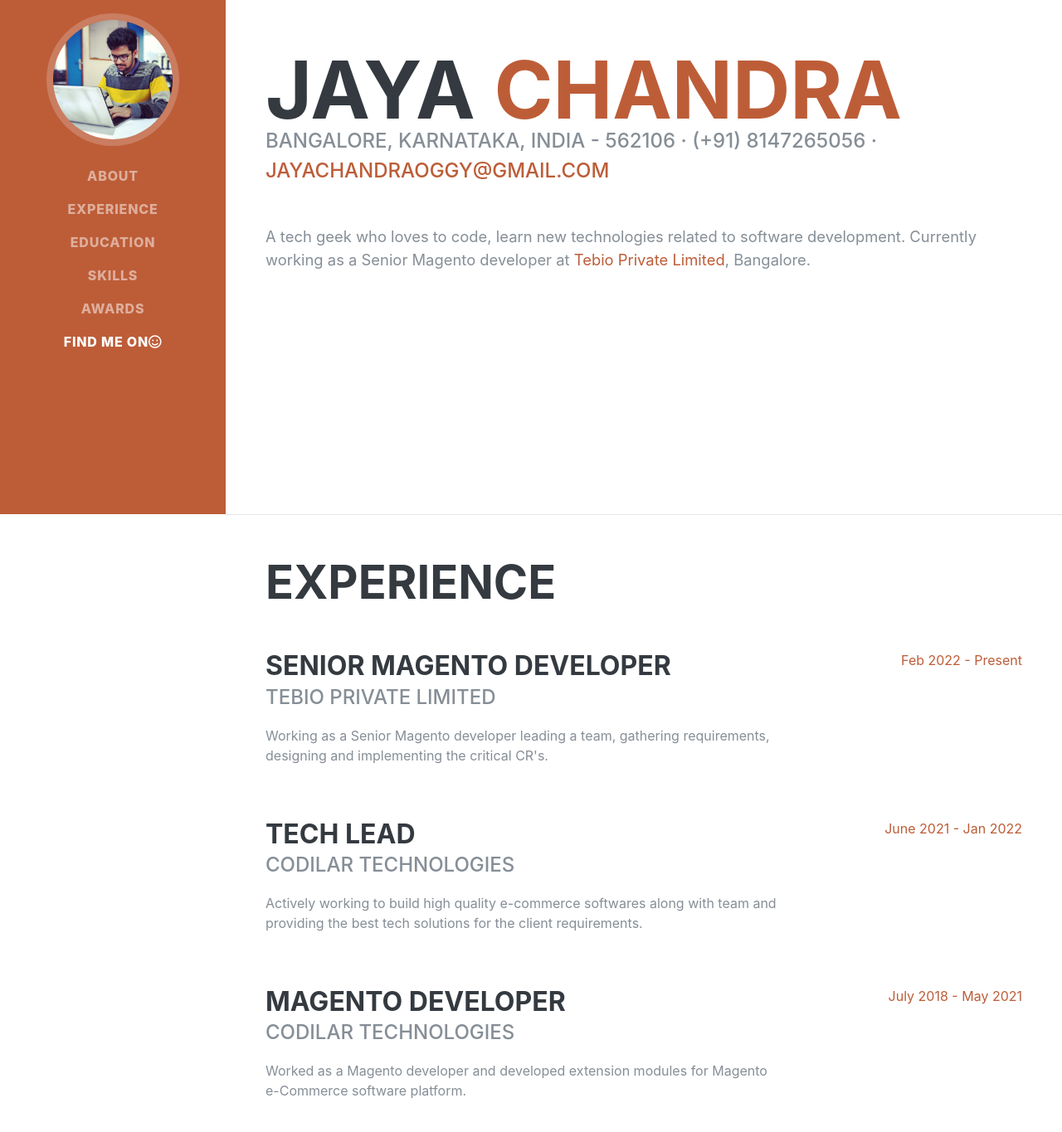
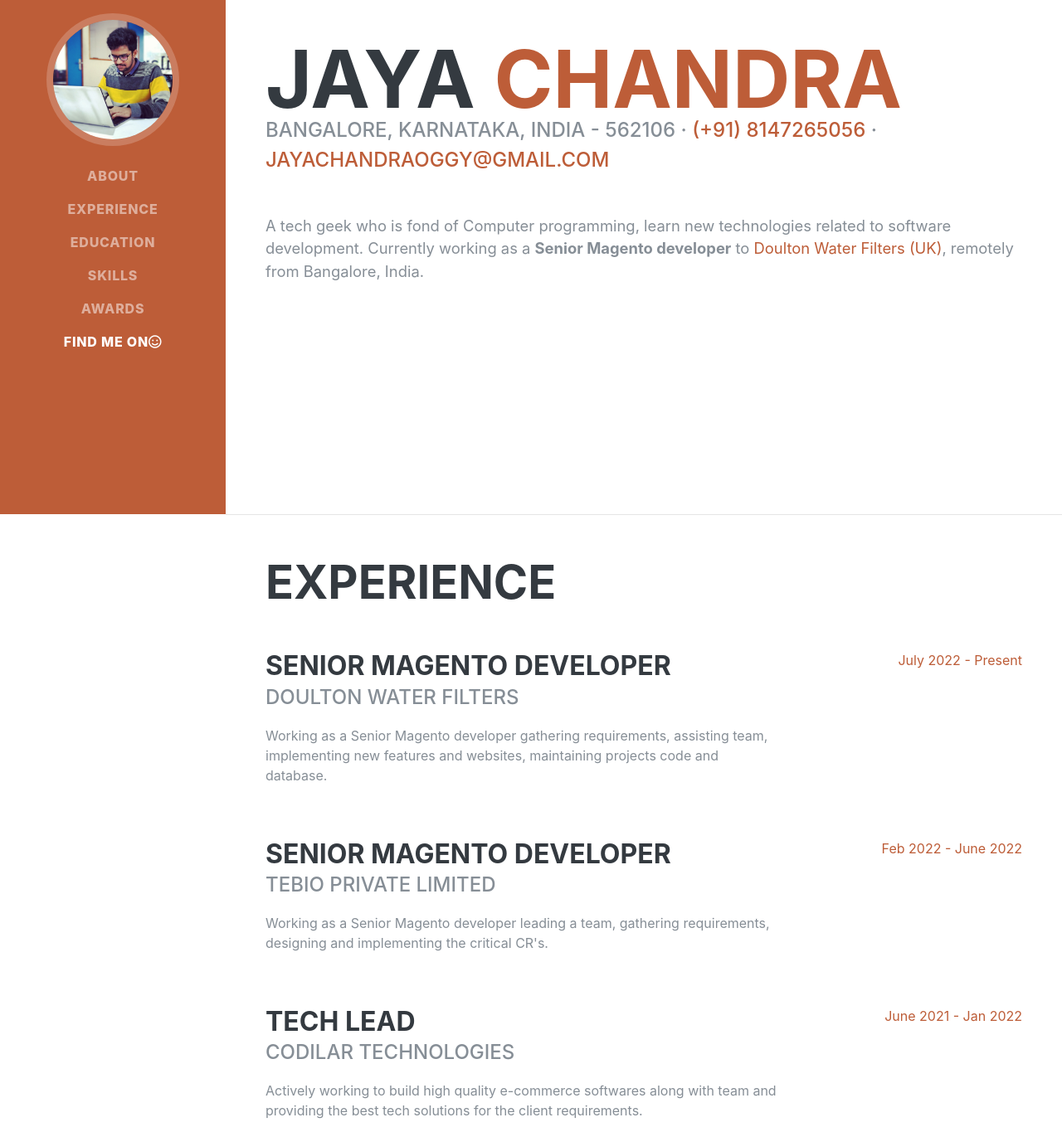
Before and after one commit to jayachandraoggy/jayachandraoggy.github.io, a plain HTML site: page index.html in a window 1280 px wide. Shown: the part 180-1545 px from the top of the page at 83% size. Drawn offline with Linux system fonts and the light colour scheme; a web font is replaced by a local one.

Commit message:
experience and other updates

```diff
--- a/index.html
+++ b/index.html
@@ -72,10 +72,11 @@
           <h1 class="mb-0">Jaya
             <span class="text-primary">Chandra</span>
           </h1>
-          <div class="subheading mb-5">Bangalore, Karnataka, India - 562106  · (+91) 8147265056 ·
+          <div class="subheading mb-5">Bangalore, Karnataka, India - 562106  · <a href="tel:+918147265056">(+91) 8147265056</a> ·
             <a href="mailto:jayachandraoggy@gmail.com">jayachandraoggy@gmail.com</a>
           </div>
-          <p class="lead mb-5">A tech geek who loves to code, learn new technologies related to software development. Currently working as a Senior Magento developer at <a href="https://www.tebio.in/">Tebio Private Limited</a>, Bangalore.</p>
+
+          <p class="lead mb-5">A tech geek who is fond of Computer programming, learn new technologies related to software development. Currently working as a <b>Senior Magento developer</b> to <a href="http://doulton.com/">Doulton Water Filters (UK)</a>, remotely from Bangalore, India.</p>
         </div>
       </section>
 
@@ -88,11 +89,22 @@
           <div class="resume-item d-flex flex-column flex-md-row mb-5">
             <div class="resume-content mr-auto">
               <h3 class="mb-0">Senior Magento Developer</h3>
+              <div class="subheading mb-3">Doulton Water Filters</div>
+              <p>Working as a Senior Magento developer gathering requirements, assisting team, implementing new features and websites, maintaining projects code and database. </p>
+            </div>
+            <div class="resume-date text-md-right">
+              <span class="text-primary">July 2022 - Present</span>
+            </div>
+          </div>
+
+          <div class="resume-item d-flex flex-column flex-md-row mb-5">
+            <div class="resume-content mr-auto">
+              <h3 class="mb-0">Senior Magento Developer</h3>
               <div class="subheading mb-3">Tebio Private Limited</div>
               <p>Working as a Senior Magento developer leading a team, gathering requirements, designing and implementing the critical CR's. </p>
             </div>
             <div class="resume-date text-md-right">
-              <span class="text-primary">Feb 2022 - Present</span>
+              <span class="text-primary">Feb 2022 - June 2022</span>
             </div>
           </div>
 
```
